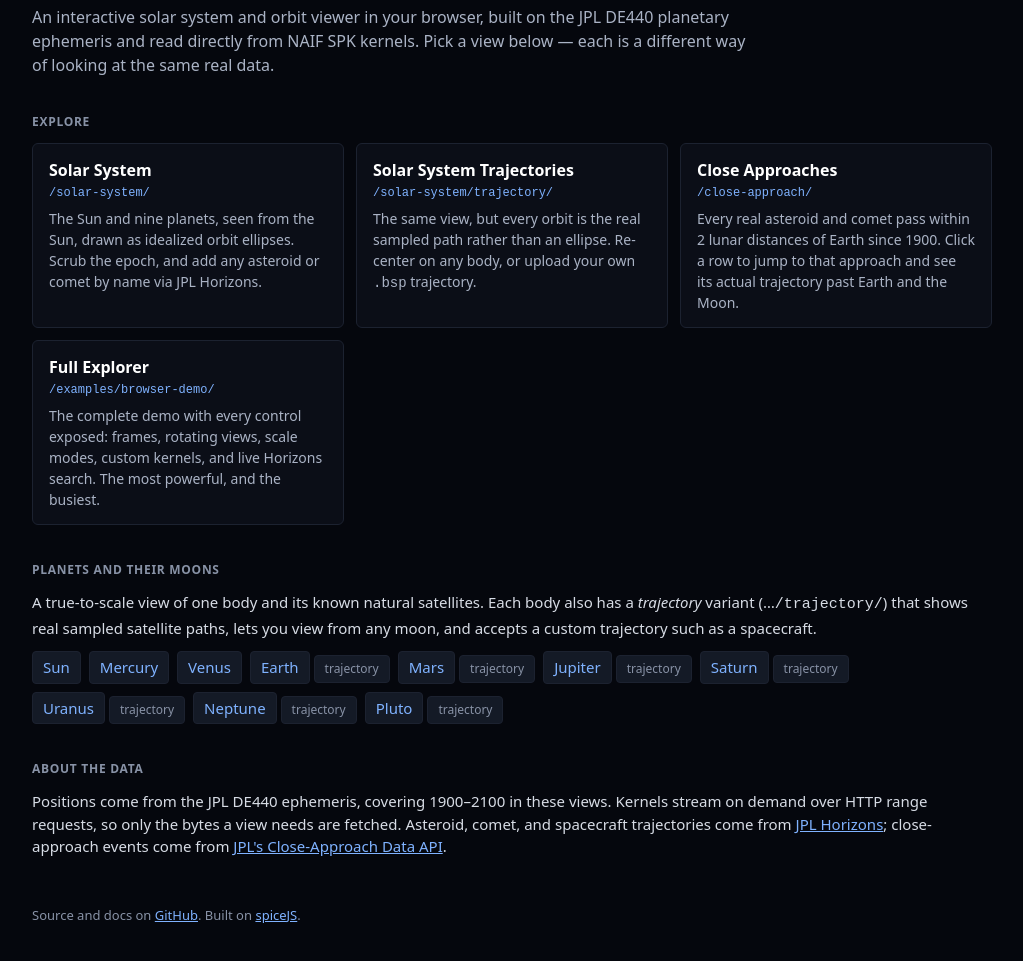
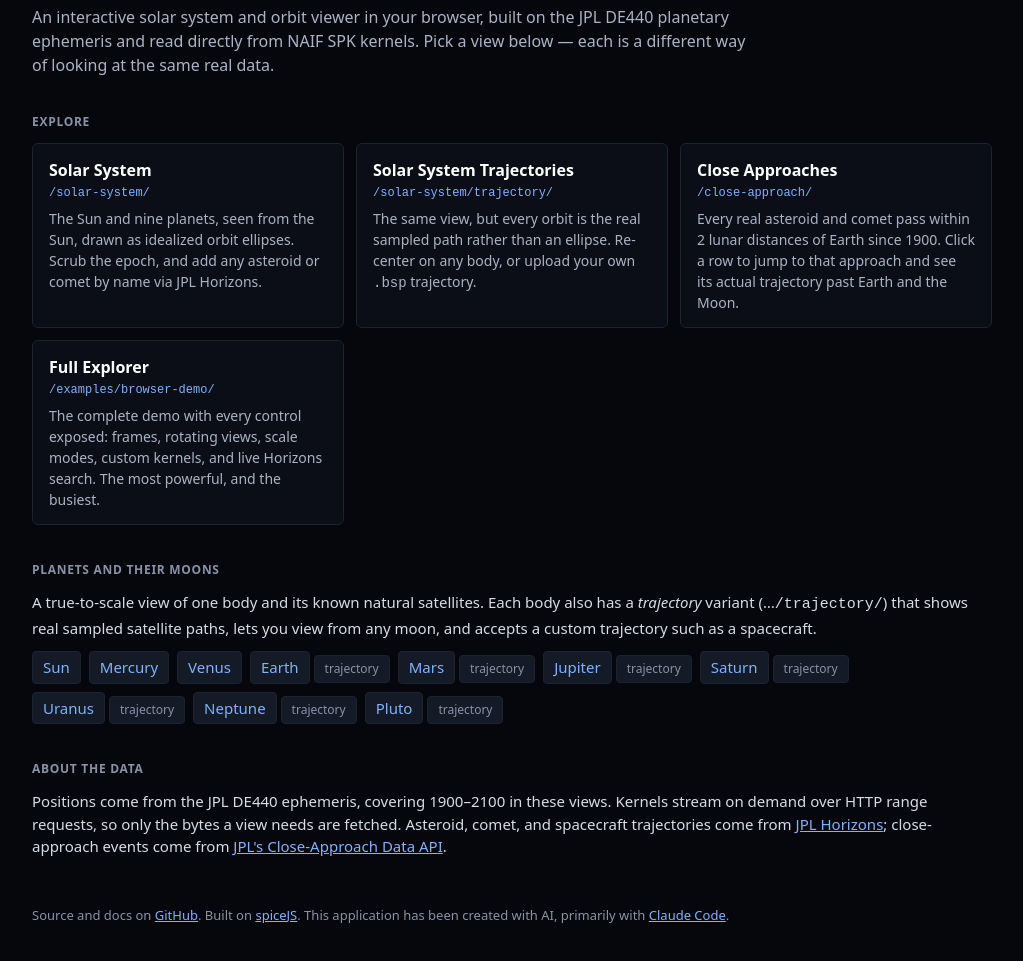
Before and after one commit to stevenstetzler/orbit-viewer, a website: page index.html in a window 1280 px wide. Shown: the part 85-1046 px from the top of the page, without its empty margins (128-1151 px from the left). Drawn offline with Linux system fonts and the light colour scheme.

Commit message:
add AI disclaimer

```diff
--- a/index.html
+++ b/index.html
@@ -96,6 +96,7 @@
   <footer>
     Source and docs on <a href="https://github.com/stevenstetzler/orbit-viewer">GitHub</a>.
     Built on <a href="https://github.com/stevenstetzler/spiceJS">spiceJS</a>.
+    This application has been created with AI, primarily with <a href="https://claude.ai">Claude Code</a>.
   </footer>
 </main>
 </body>
```
